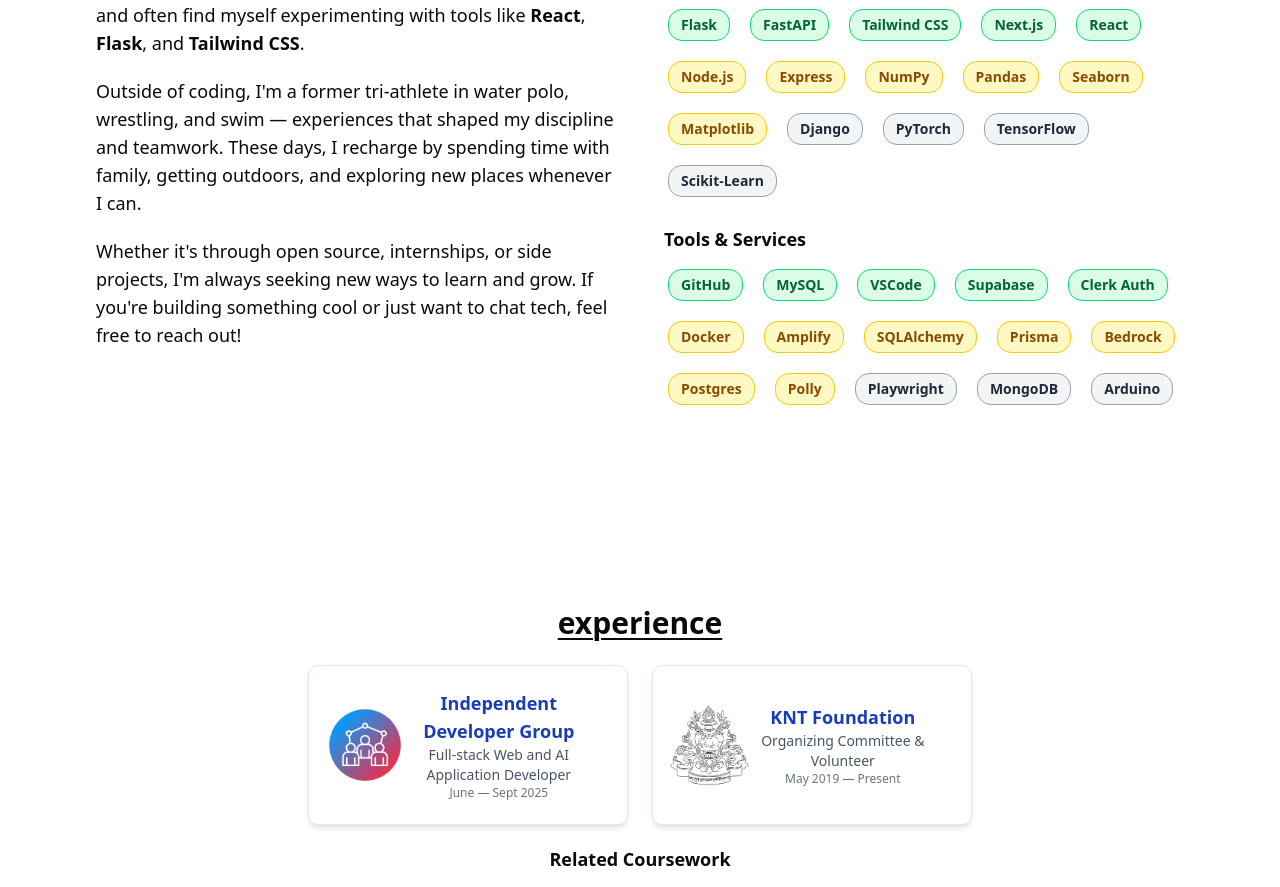
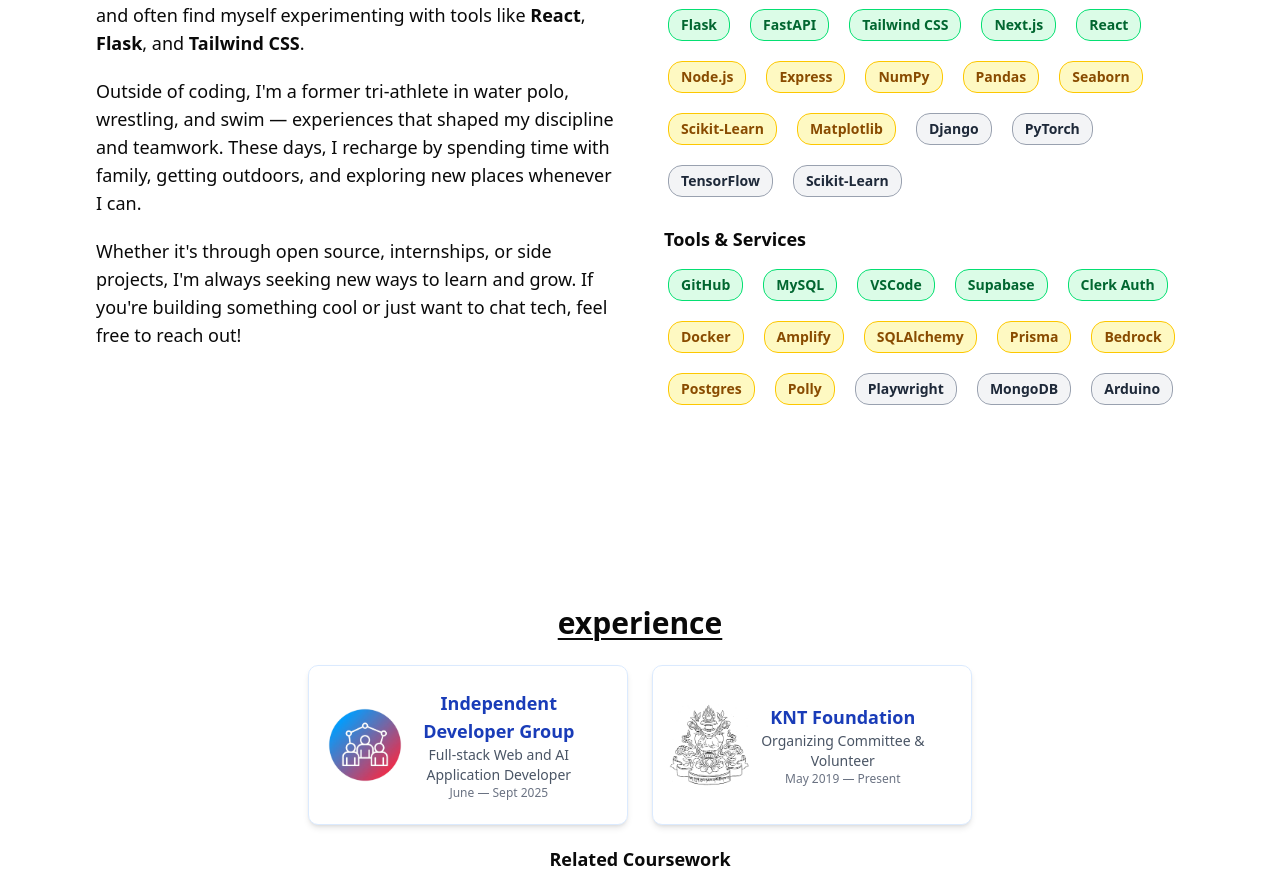
Before and after one commit to rhuynh06/ryanhuynh-website, a React (Vite) app: page / in a window 1280 px wide. Shown: the part 1147-2034 px from the top of the page. Built offline with nearby package versions, Linux system fonts and the light colour scheme.

Commit message:
added skill

```diff
--- a/src/components/LoadingScreen.tsx
+++ b/src/components/LoadingScreen.tsx
@@ -33,7 +33,8 @@
   "/tech/numpy.svg",
   "/tech/pandas.svg",
   "/tech/seaborn.svg",
-  "/tech/mathplotlib.svg"
+  "/tech/mathplotlib.svg",
+  "/tech/scikit-learn.svg"
 ];
 
 const personalLoadingMessages = [
--- a/src/data/skills.ts
+++ b/src/data/skills.ts
@@ -25,6 +25,7 @@
   { name: "NumPy", level: "yellow" },
   { name: "Pandas", level: "yellow" },
   { name: "Seaborn", level: "yellow" },
+  { name: "Scikit-Learn", level: "yellow" },
   { name: "Matplotlib", level: "yellow" },
   { name: "Django", level: "gray" },
   { name: "PyTorch", level: "gray" },
```
Also changed, not shown: public/tech/scikit-learn.svg (added), 3 other files (tests, documents, lock files or other folders).
